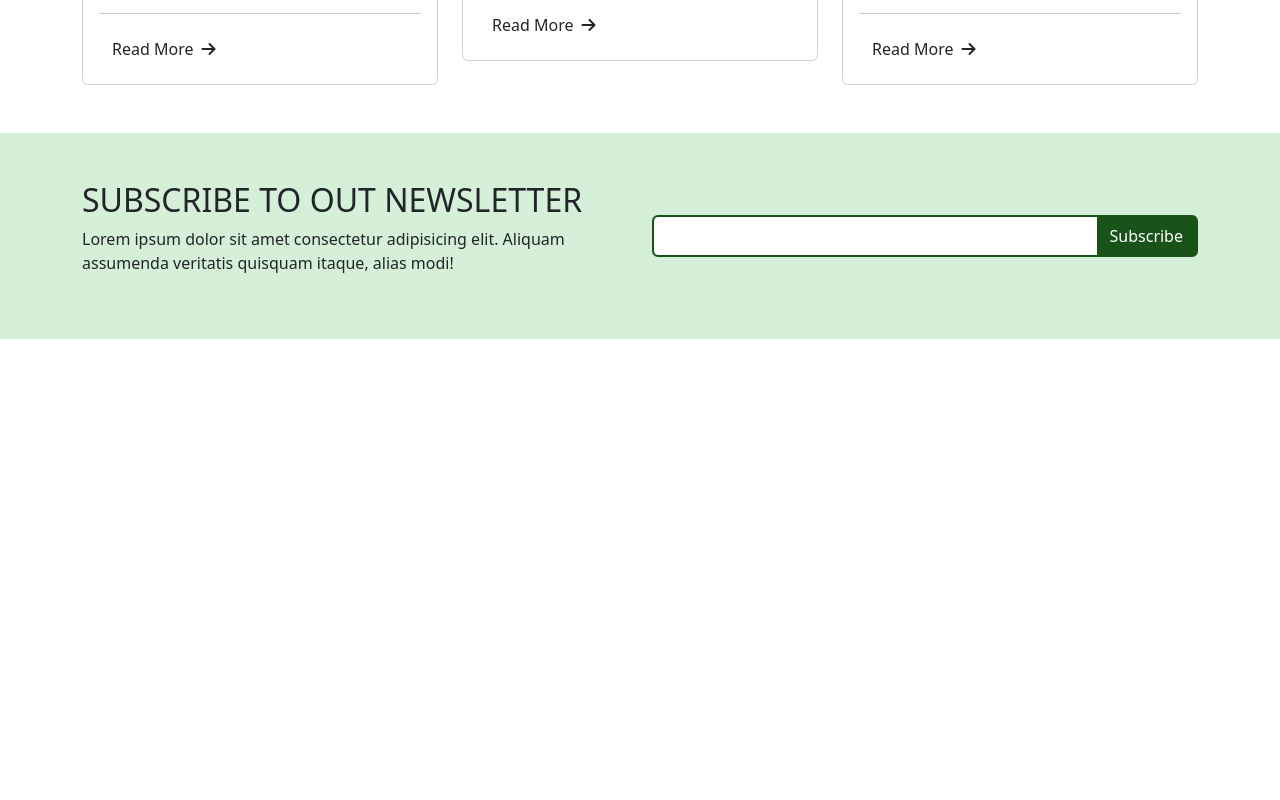
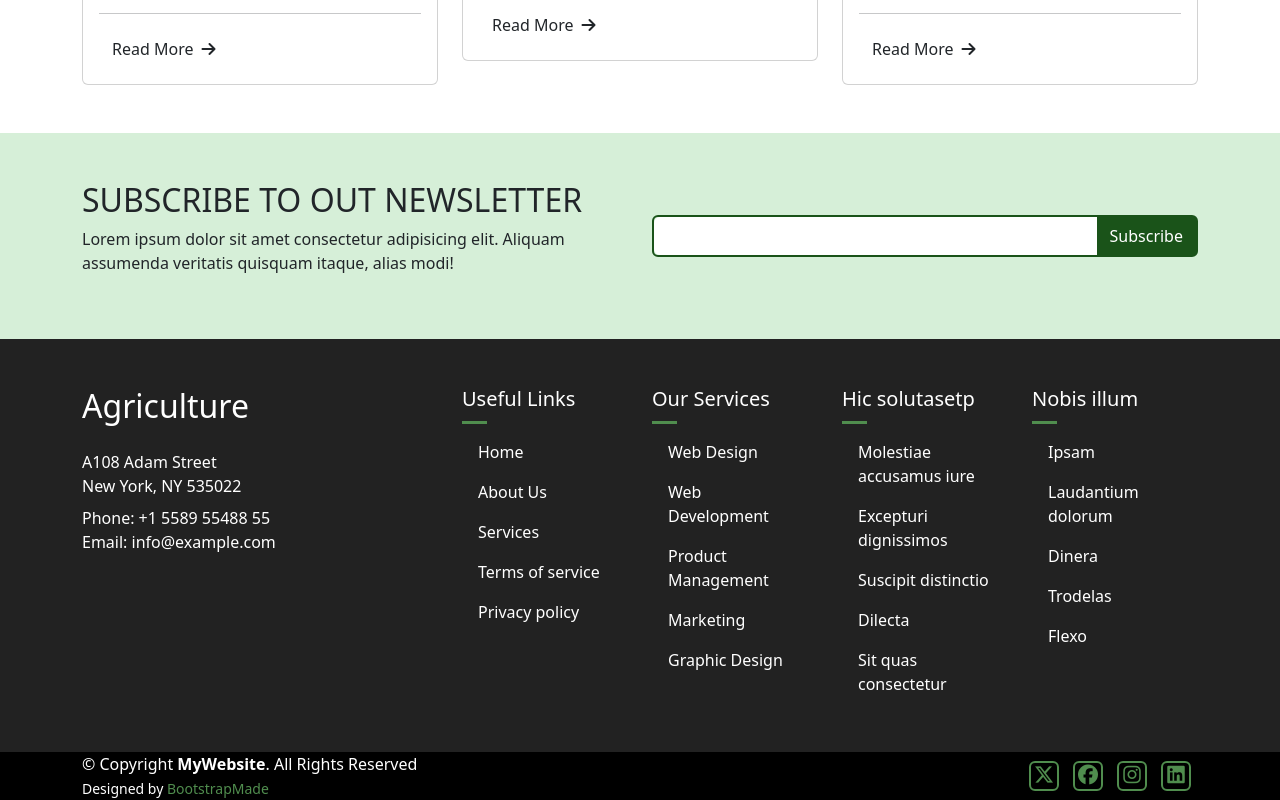
Before and after one commit to VikramJha-WebDeveloper/Agriculture, a React (Vite) app: page / in a window 1280 px wide. Shown: the part 4828-5628 px from the top of the page. Before the commit the page ends 5167 px from the top, so only its background shows below. Built offline with nearby package versions, Linux system fonts and the light colour scheme.

Commit message:
Added Footer Section in the website and removed background color from Testimonials section

```diff
--- a/src/App.jsx
+++ b/src/App.jsx
@@ -7,6 +7,7 @@ import ServiceCarousel from "./components/ServiceCarousel";
 import Testimonials from "./components/Testimonials";
 import Posts from "./components/Posts";
 import Subscribe from "./components/Subscribe";
+import Footer from "./components/Footer";
 
 const themeColors = {
   firstColor: "#1A5319",
@@ -29,6 +30,7 @@ function App() {
       <Testimonials colors={themeColors}></Testimonials>
       <Posts colors={themeColors}></Posts>
       <Subscribe colors={themeColors}></Subscribe>
+      <Footer colors={themeColors}></Footer>
     </>
   );
 }
--- /dev/null
+++ b/src/components/Footer.jsx
@@ -0,0 +1,197 @@
+import React from "react";
+import styled from "styled-components";
+
+const Footer = ({ colors }) => {
+  const FooterSection = styled.div`
+    background-color: ${colors.fifthColor};
+    color: white;
+
+    ul,
+    li {
+      border: none;
+      background-color: transparent;
+      a {
+        color: white;
+        text-decoration: none;
+        transition-duration: 0.3s;
+        &:hover {
+          color: ${colors.secondColor};
+        }
+      }
+    }
+    h4::after {
+      content: "";
+      display: block;
+      height: 3px;
+      width: 15%;
+      background-color: ${colors.secondColor};
+      margin-top: 10px;
+    }
+    small span {
+      color: ${colors.secondColor};
+    }
+    .social-medias i {
+      font-size: 20px;
+      color: ${colors.secondColor};
+      transition-duration: 0.3s;
+    }
+    .social-medias {
+      margin: 0px 7px;
+      border: 2px solid ${colors.secondColor};
+      width: 30px;
+      height: 30px;
+      display: flex;
+      align-items: center;
+      justify-content: center;
+      transition-duration: 0.3s;
+
+      &:hover {
+        background-color: ${colors.secondColor};
+      }
+      &:hover i {
+        color: white;
+      }
+    }
+  `;
+  return (
+    <FooterSection>
+      <div className="container py-5">
+        <div className="row">
+          <div className="col col-12 col-lg-4 col-md-6">
+            <h2>Agriculture</h2>
+            <p className="m-0 mt-4">A108 Adam Street</p>
+            <p className="m-0">New York, NY 535022</p>
+
+            <p className="m-0 mt-2">Phone: +1 5589 55488 55</p>
+            <p className="m-0">Email: info@example.com</p>
+          </div>
+          <div className="col col-12 col-lg-8 col-md-6">
+            <div className="row">
+              <div className="col col-12 col-lg-3 col-md-6 mt-3 mt-md-0">
+                <h4 className="fs-5">Useful Links</h4>
+                <ul className="list-group">
+                  <li className="list-group-item m-0">
+                    <a href="#">Home</a>
+                  </li>
+                  <li className="list-group-item">
+                    <a href="#">About Us</a>
+                  </li>
+                  <li className="list-group-item">
+                    <a href="#">Services</a>
+                  </li>
+                  <li className="list-group-item">
+                    <a href="#">Terms of service</a>
+                  </li>
+                  <li className="list-group-item">
+                    <a href="#">Privacy policy</a>
+                  </li>
+                </ul>
+              </div>
+              <div className="col col-12 col-lg-3 col-md-6 mt-3 mt-md-0">
+                <h4 className="fs-5">Our Services</h4>
+                <ul className="list-group">
+                  <li className="list-group-item">
+                    <a href="#">Web Design</a>
+                  </li>
+                  <li className="list-group-item">
+                    <a href="#">Web Development</a>
+                  </li>
+                  <li className="list-group-item">
+                    <a href="#">Product Management</a>
+                  </li>
+                  <li className="list-group-item">
+                    <a href="#">Marketing</a>
+                  </li>
+                  <li className="list-group-item">
+                    <a href="#">Graphic Design</a>
+                  </li>
+                </ul>
+              </div>
+              <div className="col col-12 col-lg-3 col-md-6 mt-3 mt-lg-0">
+                <h4 className="fs-5">Hic solutasetp</h4>
+                <ul className="list-group">
+                  <li className="list-group-item">
+                    <a href="#">Molestiae accusamus iure</a>
+                  </li>
+                  <li className="list-group-item">
+                    <a href="#">Excepturi dignissimos</a>
+                  </li>
+                  <li className="list-group-item">
+                    <a href="#">Suscipit distinctio</a>
+                  </li>
+                  <li className="list-group-item">
+                    <a href="#">Dilecta</a>
+                  </li>
+                  <li className="list-group-item">
+                    <a href="#">Sit quas consectetur</a>
+                  </li>
+                </ul>
+              </div>
+              <div className="col col-12 col-lg-3 col-md-6 mt-3 mt-lg-0">
+                <h4 className="fs-5">Nobis illum</h4>
+                <ul className="list-group">
+                  <li className="list-group-item">
+                    <a href="#">Ipsam</a>
+                  </li>
+                  <li className="list-group-item">
+                    <a href="#">Laudantium dolorum</a>
+                  </li>
+                  <li className="list-group-item">
+                    <a href="#">Dinera</a>
+                  </li>
+                  <li className="list-group-item">
+                    <a href="#">Trodelas</a>
+                  </li>
+                  <li className="list-group-item">
+                    <a href="#">Flexo</a>
+                  </li>
+                </ul>
+              </div>
+            </div>
+          </div>
+        </div>
+      </div>
+      <div style={{ backgroundColor: "black" }}>
+        <div className="container">
+          <div className="row">
+            <div className="col col-12 col-lg-6 d-flex mt-3 mt-lg-0 order-2 order-lg-1">
+              <div className="mx-auto ms-lg-0 d-inline-block">
+                © Copyright <span className="fw-bolder">MyWebsite</span>. All
+                Rights Reserved
+                <br></br>
+                <small>
+                  Designed by <span>BootstrapMade</span>
+                </small>
+              </div>
+            </div>
+            <div className="col col-12 col-lg-6 d-flex align-items-center order-1 order-lg-2">
+              <div className="d-flex mx-auto me-lg-0">
+                <div className="social-medias rounded">
+                  <a href="#" className="m-0 p-0">
+                    <i class="fa-brands fa-x-twitter"></i>
+                  </a>
+                </div>
+                <div className="social-medias rounded">
+                  <a href="#" className="m-0 p-0">
+                    <i class="fa-brands fa-facebook"></i>
+                  </a>
+                </div>
+                <div className="social-medias rounded">
+                  <a href="#" className="m-0 p-0">
+                    <i class="fa-brands fa-instagram"></i>
+                  </a>
+                </div>
+                <div className="social-medias rounded">
+                  <a href="#" className="m-0 p-0">
+                    <i class="fa-brands fa-linkedin"></i>
+                  </a>
+                </div>
+              </div>
+            </div>
+          </div>
+        </div>
+      </div>
+    </FooterSection>
+  );
+};
+export default Footer;
--- a/src/components/Testimonials.jsx
+++ b/src/components/Testimonials.jsx
@@ -9,7 +9,6 @@ import ImageFour from "/images/testimonialImg4.jpg";
 
 const Testimonials = ({ colors }) => {
   const TestimonialsSection = styled.div`
-    background-color: ${colors.fourthColor};
     h2 {
       color: ${colors.secondColor};
     }
```
